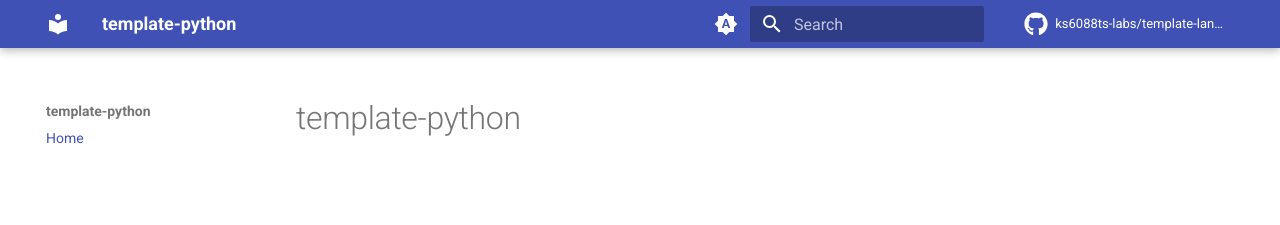
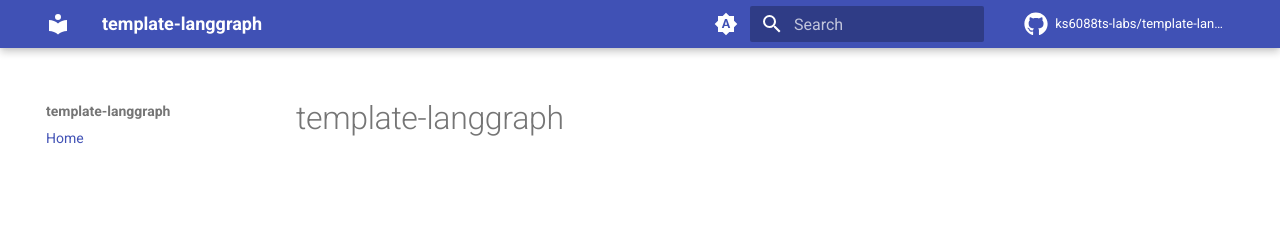
Before and after one commit to ks6088ts-labs/template-langgraph, an MkDocs documentation site: the page built from docs/index.md, in a window 1280 px wide. Shown: the top 225 px of the page. Built offline with MkDocs 1.6.1 and Material for MkDocs 9.7.7, drawn with Linux system fonts in a browser that asks for light colours; comment, search, counter and statistics services are not loaded.

Commit message:
template-python -> template-langgraph

```diff
--- a/README.md
+++ b/README.md
@@ -4,7 +4,7 @@
 [![ghcr-release](https://github.com/ks6088ts-labs/template-langgraph/actions/workflows/ghcr-release.yaml/badge.svg)](https://github.com/ks6088ts-labs/template-langgraph/actions/workflows/ghcr-release.yaml)
 [![docs](https://github.com/ks6088ts-labs/template-langgraph/actions/workflows/github-pages.yaml/badge.svg)](https://github.com/ks6088ts-labs/template-langgraph/actions/workflows/github-pages.yaml)
 
-# template-python
+# template-langgraph
 
 This is a template repository for Python
 
--- a/docs/index.md
+++ b/docs/index.md
@@ -1 +1 @@
-# template-python
+# template-langgraph
--- a/mkdocs.yml
+++ b/mkdocs.yml
@@ -1,5 +1,5 @@
 # yaml-language-server: $schema=https://squidfunk.github.io/mkdocs-material/schema.json
-site_name: template-python
+site_name: template-langgraph
 site_url: ""
 repo_url: https://github.com/ks6088ts-labs/template-langgraph
 repo_name: ks6088ts-labs/template-langgraph
--- a/pyproject.toml
+++ b/pyproject.toml
@@ -1,5 +1,5 @@
 [project]
-name = "template-python"
+name = "template-langgraph"
 version = "0.0.1"
 description = "A GitHub template repository for Python"
 readme = "README.md"
```
Also changed, not shown: 8 other files.
